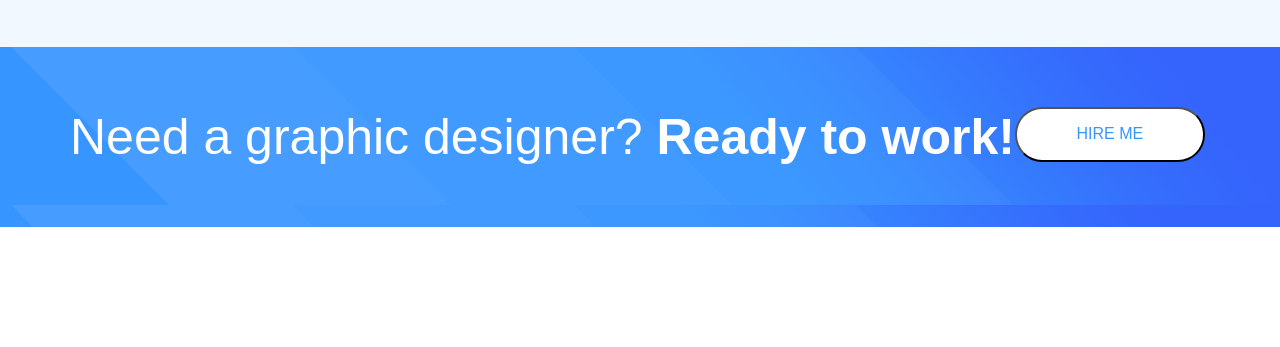
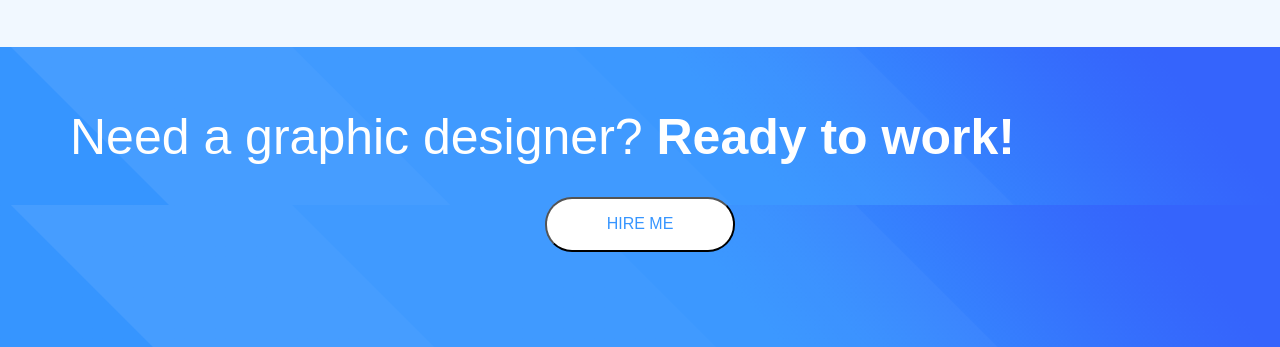
Before and after one commit to GeekHub-Frontend-CMS-8/Khodzitskyi_Yurii_hw_4, a plain HTML site: page index.html in a window 1280 px wide. Shown: the part 3082-3429 px from the top of the page. Before the commit the page ends 3309 px from the top, so only its background shows below. Drawn offline with Linux system fonts and the light colour scheme.

Commit message:
fix for footer button

```diff
--- a/styles/styles.css
+++ b/styles/styles.css
@@ -242,6 +242,15 @@ footer {
     height: 60px;
     display: inline-block;
 }
+@media only screen and (max-width: 1300px) {
+    .footer-hire form {
+        display: block;
+        text-align: center;
+        height: 60px;
+        width: 100%;
+        padding: 30px 0;
+    }
+}
 .footer-hire button {
     height: 55px;
     width: 190px;
```
